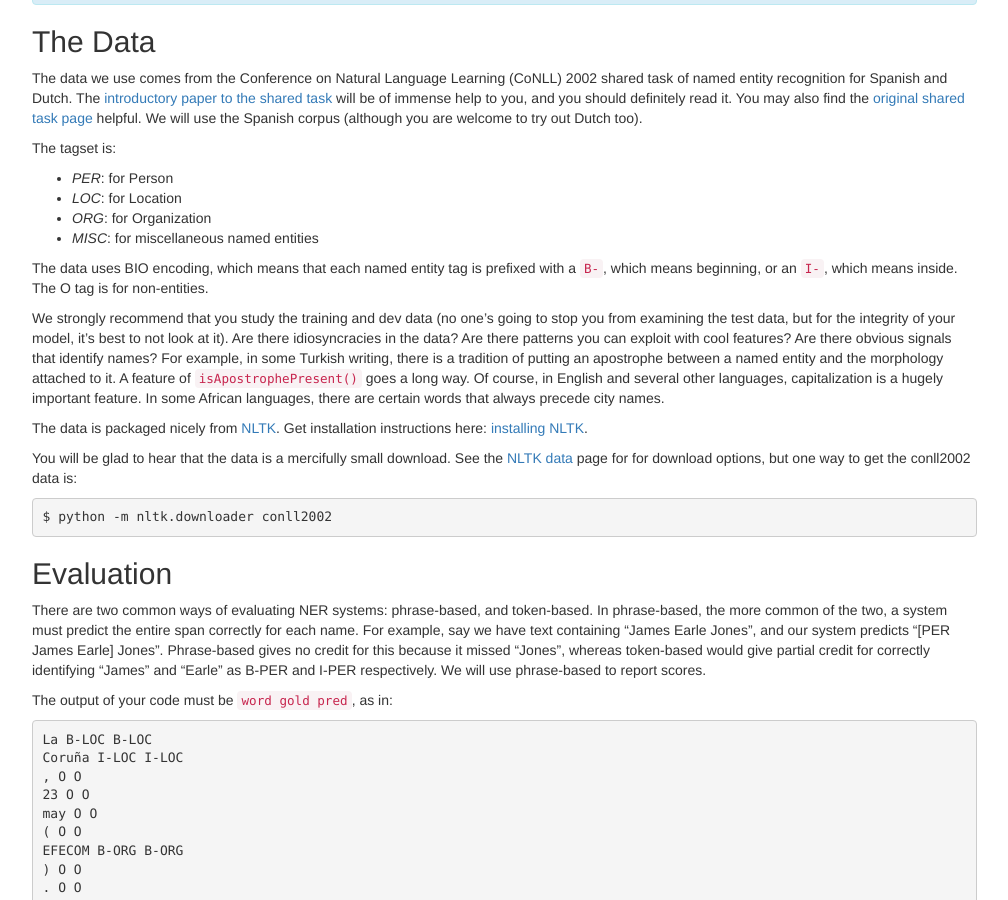
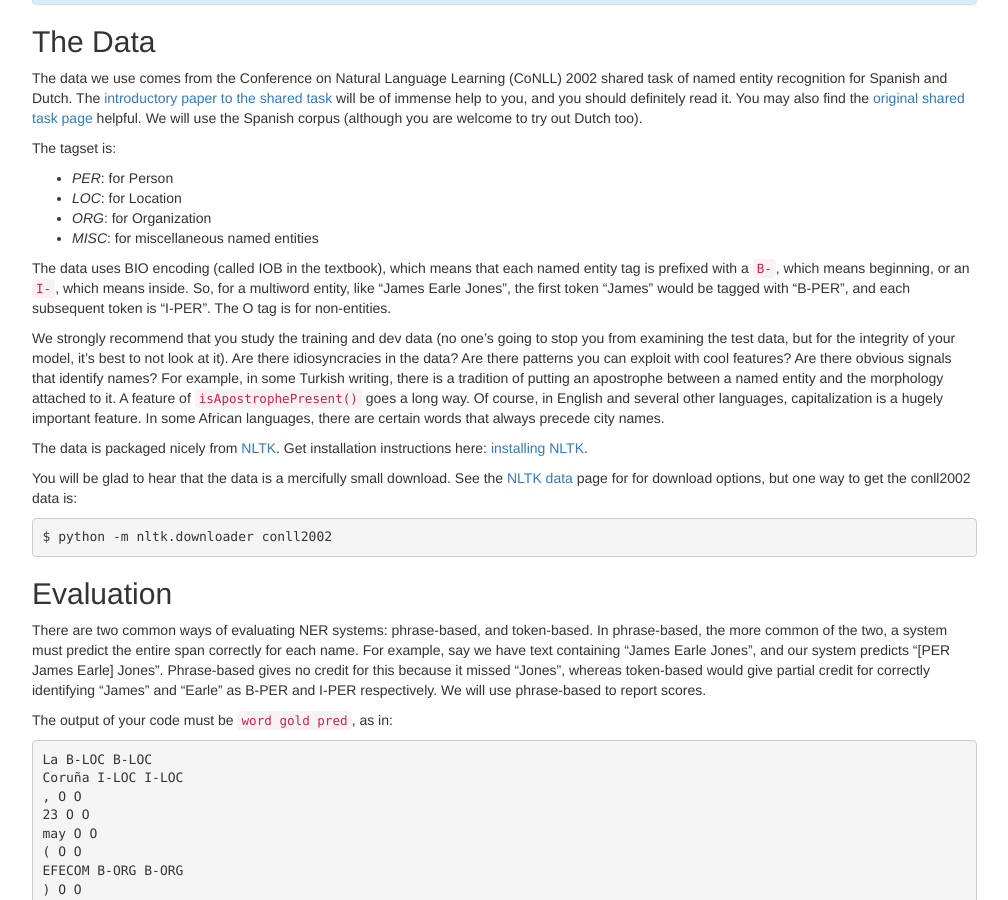
Before and after one commit to computational-linguistics-class/computational-linguistics-class.github.io, a Jekyll site: the page built from assignment7.md, in a window 1280 px wide and 900 px high, scrolled down 560 px. Shown: the whole window, without its empty margins (233-1241 px from the left). Built offline with Jekyll 4.4.1, drawn with Linux system fonts in a browser that asks for light colours; nearby versions of some CDN libraries; a script that is not in the unit is left out.

Commit message:
added bio

```diff
--- a/assignment7.md
+++ b/assignment7.md
@@ -53,7 +53,7 @@ The tagset is:
 * *ORG*: for Organization
 * *MISC*: for miscellaneous named entities
 
-The data uses BIO encoding, which means that each named entity tag is prefixed with a `B-`, which means beginning, or an `I-`, which means inside. The O tag is for non-entities.
+The data uses BIO encoding (called IOB in the textbook), which means that each named entity tag is prefixed with a `B-`, which means beginning, or an `I-`, which means inside. So, for a multiword entity, like "James Earle Jones", the first token "James" would be tagged with "B-PER", and each subsequent token is "I-PER". The O tag is for non-entities.
 
 We strongly recommend that you study the training and dev data (no one's going to stop you from examining the test data, but for the integrity of your model, it's best to not look at it). Are there idiosyncracies in the data? Are there patterns you can exploit with cool features? Are there obvious signals that identify names? For example, in some Turkish writing, there is a tradition of putting an apostrophe between a named entity and the morphology attached to it. A feature of `isApostrophePresent()` goes a long way. Of course, in English and several other languages, capitalization is a hugely important feature. In some African languages, there are certain words that always precede city names.
 
```
